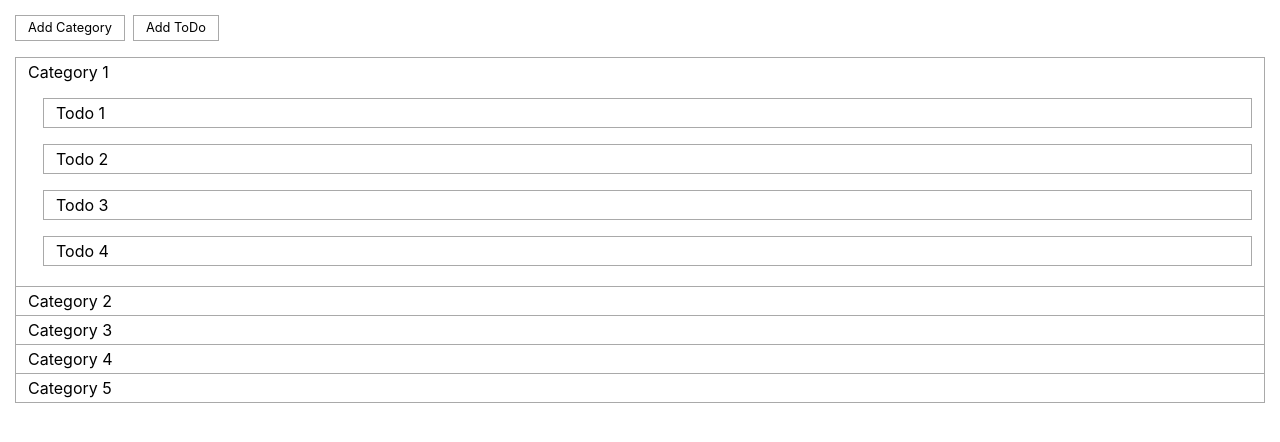
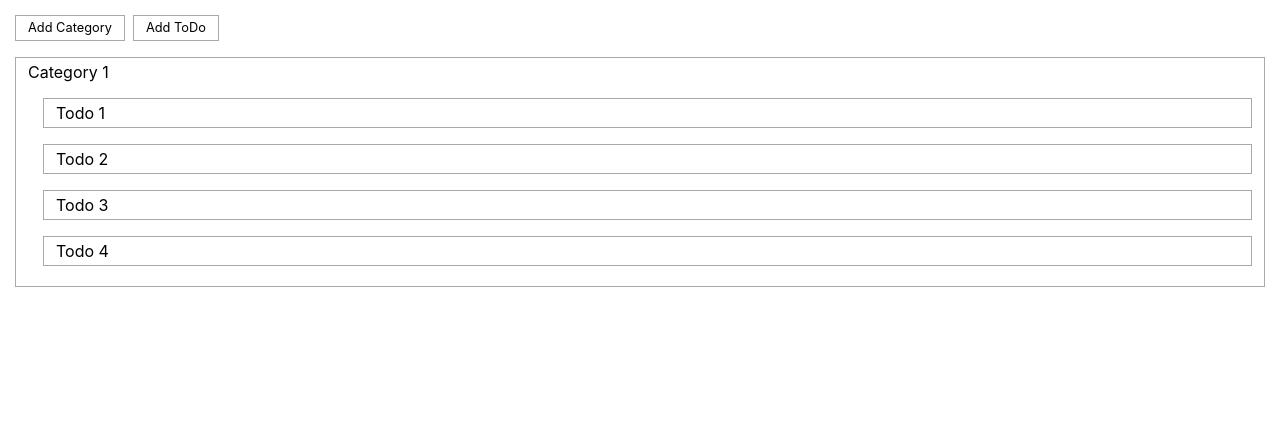
Before and after one commit to ishnyakova-victoria/react-todo, a React (Create React App) app: page / in a window 1280 px wide. Shown: the top 442 px of the page. Built offline with nearby package versions, Linux system fonts and the light colour scheme.

Commit message:
- added categories into Categories component

```diff
--- a/src/App/App.js
+++ b/src/App/App.js
@@ -1,9 +1,9 @@
 import React from 'react';
 import { BrowserRouter as Router, Switch, Route } from "react-router-dom";
 import './App.css';
-import { View } from './View/View';
-import { List } from './List/List';
-import { Form } from './Form/Form';
+import View from './View/View';
+import List from './List/List';
+import Form from './Form/Form';
 
 function App() {
   return (
--- a/src/App/List/Categories/Categories.js
+++ b/src/App/List/Categories/Categories.js
@@ -4,37 +4,32 @@ import { Todos } from "./Todos/Todos";
 import { connect } from 'react-redux';
 
 export class Categories extends React.Component {
-  state = {};
-
-  constructor(props) {
-    super(props);
-  }
-
   render() {
     return (
       <ul className="categories">
-        <li className="category">Category 1
-          <Todos />
-        </li>
-        <li className="category">Category 2</li>
-        <li className="category">Category 3</li>
-        <li className="category">Category 4</li>
-        <li className="category">Category 5</li>
+        {this.props.categories.map((category) => {
+          return (
+            <li className="category" key={category.id}>{category.name}
+              <Todos />
+            </li>
+          );
+        })}
       </ul>
     );
   }
 }
 
-const mapStateToProps = (state) => ({
-  categories: state.categories,
-  todos: state.todos
-})
+const mapStateToProps = (state) => {
+  return {
+    categories: state.categoryReducer.categories,
+    todos: state.todoReducer.todos
+  };
+};
 
+/*
 const mapDispatchToProps = (dispatch) => ({
-  //toggleCategory: (id) => dispatch(toggleCategory(id))
-})
+  toggleCategory: (id) => dispatch(toggleCategory(id))
+});
+*/
 
-export default connect(
-  mapStateToProps,
-  mapDispatchToProps
-)(Categories);
+export default connect(mapStateToProps)(Categories);
--- a/src/App/List/List.js
+++ b/src/App/List/List.js
@@ -1,6 +1,6 @@
 import React from 'react';
 import './List.css';
-import { Categories } from "./Categories/Categories";
+import Categories from "./Categories/Categories";
 import { Link } from 'react-router-dom';
 
 export class List extends React.Component {
@@ -15,7 +15,7 @@ export class List extends React.Component {
       <div className="list-container">
         <div className="manage-list-buttons">
           <a className="button">Add Category</a>
-          <Link  className="button" to="/add">Add ToDo</Link>
+          <Link className="button" to="/add">Add ToDo</Link>
         </div>
 
         <Categories />
--- a/src/Reducers/CategoryReducer.js
+++ b/src/Reducers/CategoryReducer.js
@@ -1,5 +1,10 @@
 const initialState = {
-  categories: []
+  categories: [
+    {
+      id: 1,
+      name: 'Category 1'
+    }
+  ]
 };
 
 export const categoryReducer = (state = initialState, action) => {
--- a/src/Reducers/RootReducer.js
+++ b/src/Reducers/RootReducer.js
@@ -1,8 +1,10 @@
 import { combineReducers } from 'redux';
 import { todoReducer } from './TodoReducer';
+import { categoryReducer } from './CategoryReducer';
 
 export const rootReducer = combineReducers({
-  todoReducer
+  todoReducer,
+  categoryReducer
 });
 
 export default rootReducer;
```
